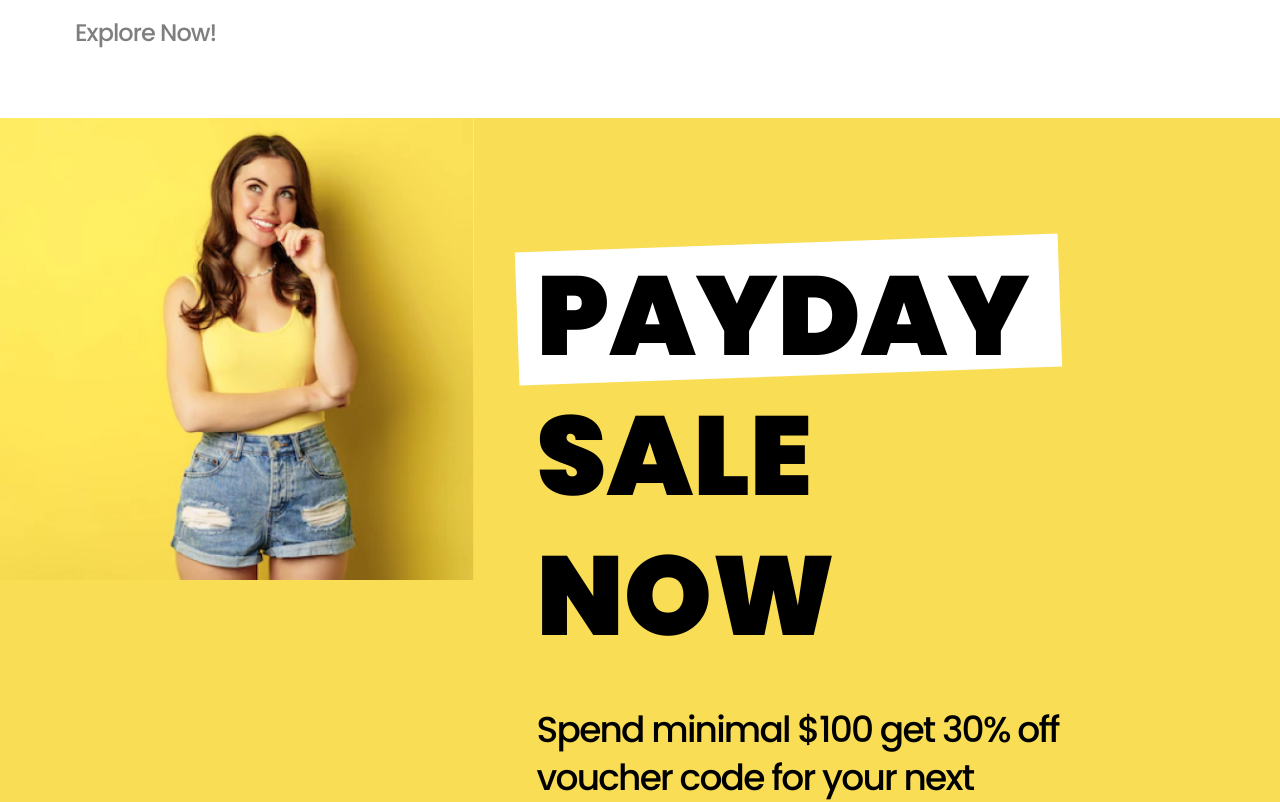
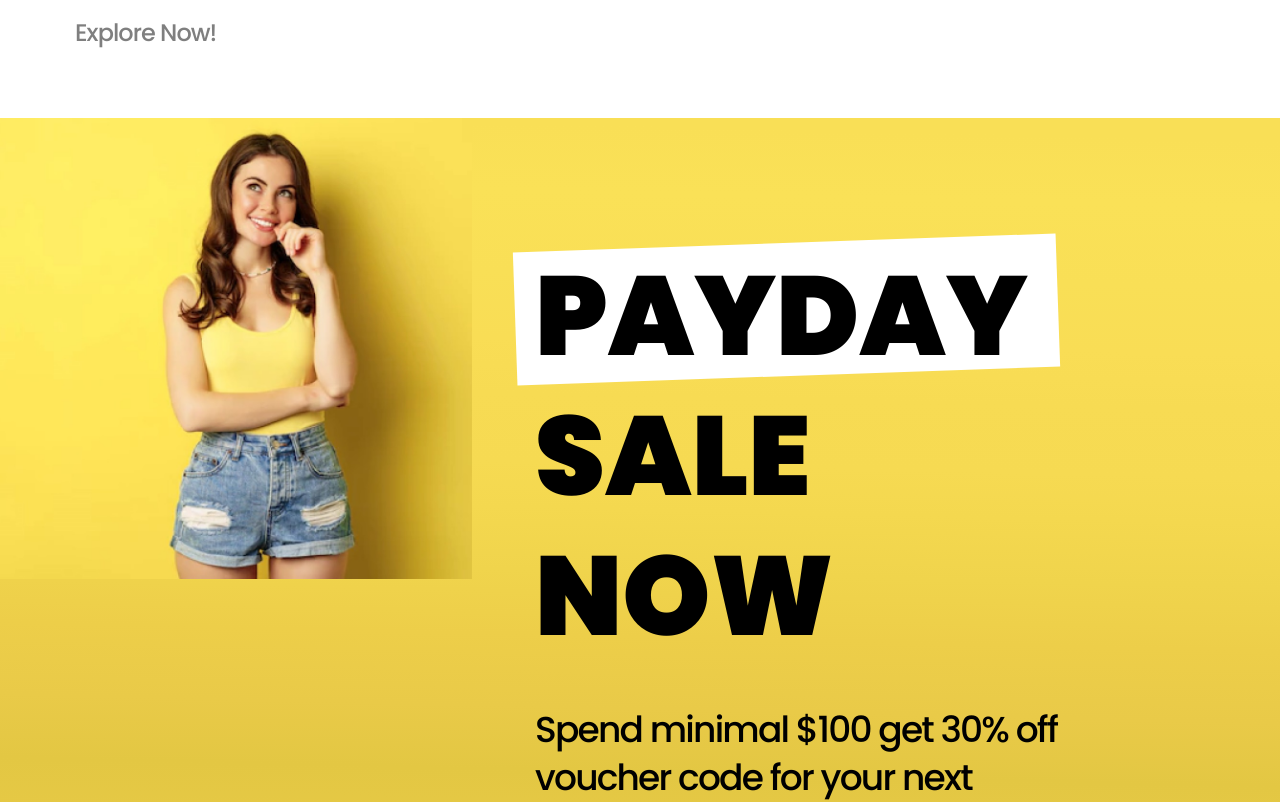
Before and after one commit to Demna12/Fashion, a React (Create React App) app: page / in a window 1280 px wide. Shown: the part 2002-2804 px from the top of the page. Built offline with nearby package versions, Linux system fonts and the light colour scheme.

Commit message:
Fixed Payday section bg-color gradient

```diff
--- a/src/components/payday/Payday.module.css
+++ b/src/components/payday/Payday.module.css
@@ -1,6 +1,28 @@
 .container {
     margin-top: 30px;
-    background-color: #f9dd55;
+    background: linear-gradient(
+        1.32deg,
+        #e0c340 0.13%,
+        #dfc23e 3.97%,
+        #e1c441 7.2%,
+        #e3c743 10.13%,
+        #e4c542 12.98%,
+        #e6c744 15.99%,
+        #e7c845 19.52%,
+        #e5c643 23.96%,
+        #e6c945 30.43%,
+        #e3c743 36.49%,
+        #e9ca48 42.49%,
+        #edce49 49.35%,
+        #f0d44c 55.42%,
+        #f4d84f 61.43%,
+        #f6da52 65.74%,
+        #f7db53 72.23%,
+        #f9dd55 77.43%,
+        #f9df56 83.84%,
+        #fae157 91.52%,
+        #f9df56 97.87%
+    );
 }
 
 .paydayContent {
```
Also changed, not shown: src/images/images/payday.jpg.
